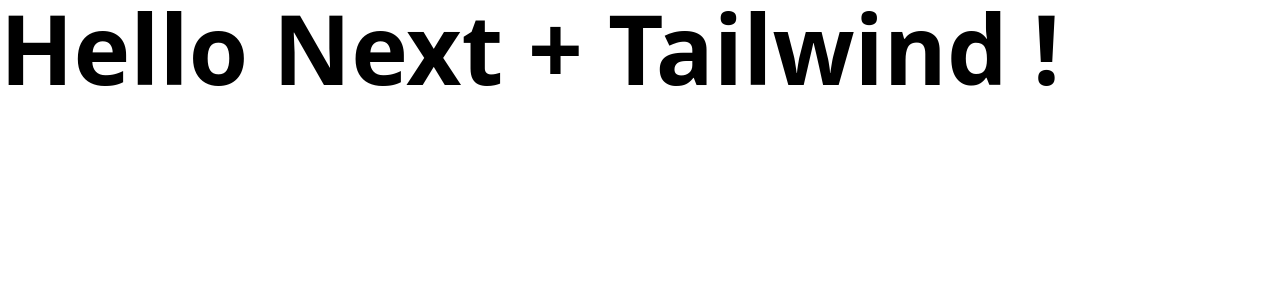
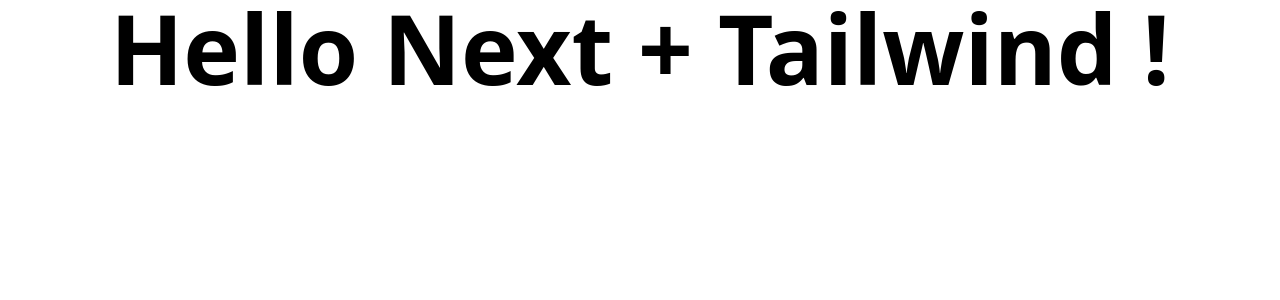
Before and after one commit to HaidarEzio/attraxia-TS-Challenge, a Next.js app: page / in a window 1280 px wide. Shown: the top 300 px of the page. Built offline with nearby package versions, Linux system fonts and the light colour scheme.

Commit message:
a bit of housekeeping

```diff
--- a/package.json
+++ b/package.json
@@ -1,5 +1,5 @@
 {
-  "name": "put-your-project-name-here",
+  "name": "attraxia-ts-challenge",
   "version": "0.1.0",
   "private": true,
   "scripts": {
--- a/pages/index.tsx
+++ b/pages/index.tsx
@@ -1,14 +1,13 @@
 import Head from "next/head";
 import Image from "next/image";
 import { Inter } from "@next/font/google";
-import styles from "@/styles/Home.module.css";
 
 const inter = Inter({ subsets: ["latin"] });
 
 export default function Home() {
   return (
     <>
-      <h1 className="font-bold text-8xl">Hello Next + Tailwind !</h1>
+      <h1 className="font-bold text-center text-8xl">Hello Next + Tailwind !</h1>
     </>
   );
 }
```
